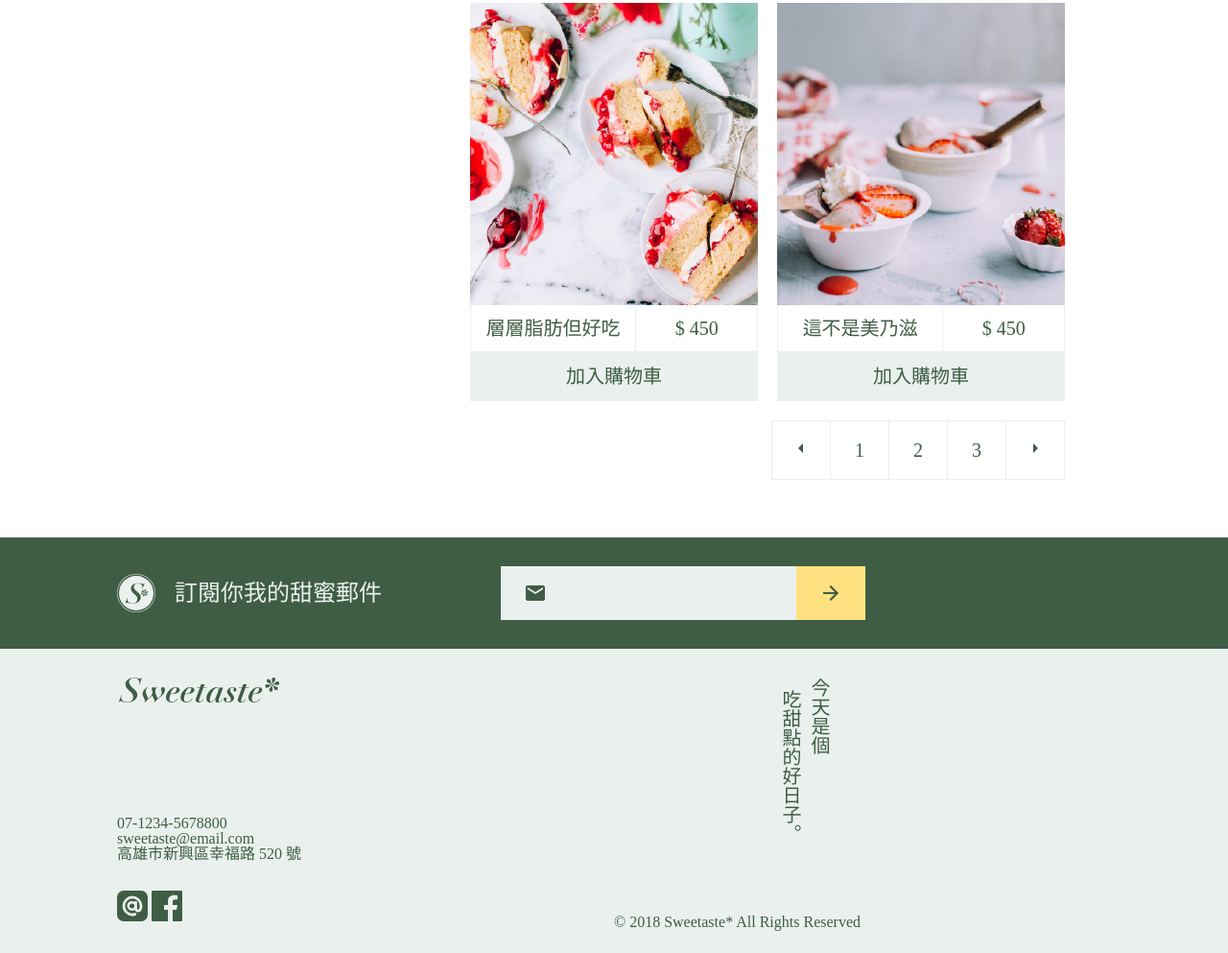
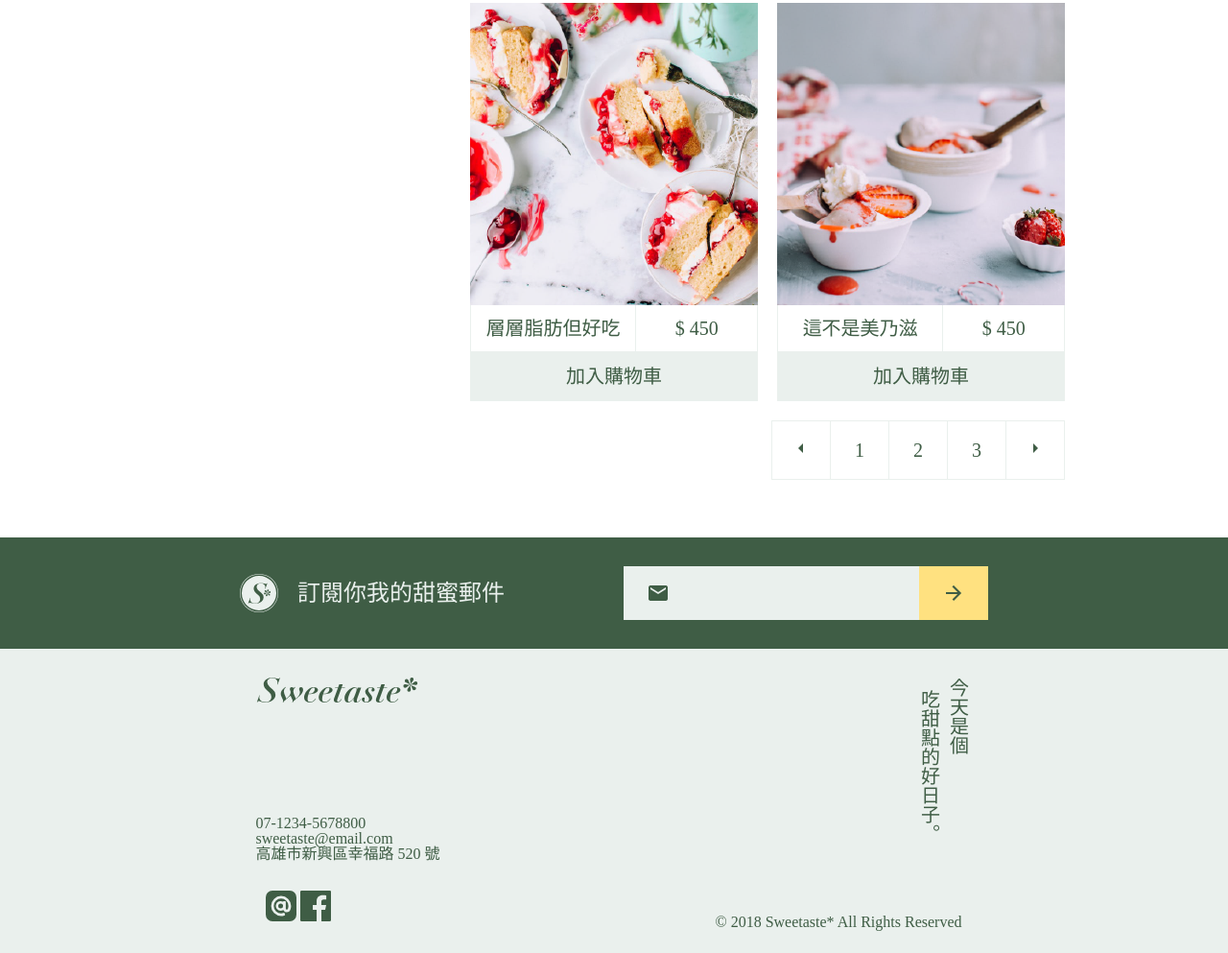
Before and after one commit to misointhesoup/-, a plain HTML site: page 六角學院/flex mission/flex.html in a window 1280 px wide. Shown: the part 1541-2534 px from the top of the page at 96% size. Drawn offline with Linux system fonts and the light colour scheme.

Commit message:
flex-reverse

```diff
--- a/六角學院/flex mission/css/style.css
+++ b/六角學院/flex mission/css/style.css
@@ -329,10 +329,22 @@ table {
 }
 
 .subscribe {
+	margin: 0 auto;
 	height: 116px;
 	display: flex;
 	align-items: center;
+	justify-content: center;
 	background-color: #3F5D45;
+}
+
+.subscribe-logo {
+	width: 40px;
+	height: 40px;
+	margin-right: 20px;
+}
+
+.subscribe>p {
+	color: #EAF0ED;
 }
 
 .mail {
@@ -359,28 +371,27 @@ input {
 	background-color: #FFE180;
 }
 
-.subscribe-logo {
-	width: 40px;
-	height: 40px;
-	margin: 38px 20px 38px 122px;
-}
-
-.subscribe>p {
-	color: #EAF0ED;
-}
 
 .info {
+	display: flex;
+	flex-direction: column;
+	justify-content: center;
+	align-items: center;
 	background-color: #EAF0ED;
 }
 
-.info-1 {
+.info-detail {
 	display: flex;
 	padding-top: 30px;
 }
 
 .adress {
-	margin-left: 122px;
 	margin-right: 495px;
+}
+
+.infoLogo {
+	width: 171px;
+	height: 26px;
 }
 
 .adress>ul {
@@ -403,11 +414,6 @@ blockquote {
 	padding-top: 12px;
 }
 
-.infoLogo {
-	width: 171px;
-	height: 26px;
-}
-
 .info-2 {
 	display: flex;
 	align-items: center;
@@ -416,8 +422,7 @@ blockquote {
 }
 
 .icon {
-	margin-left: 122px;
-	margin-right: 450px;
+	margin-right: 400px;
 }
 
 .icon>img {
--- a/六角學院/flex mission/flex.html
+++ b/六角學院/flex mission/flex.html
@@ -105,7 +105,7 @@
         </div>
       </div>
       <div class="info">
-        <div class="info-1">
+        <div class="info-detail">
         <div class="adress">
           <img class="infoLogo" src="images/logotype-sm-dark.svg" alt="info logo">
           <ul>
```
